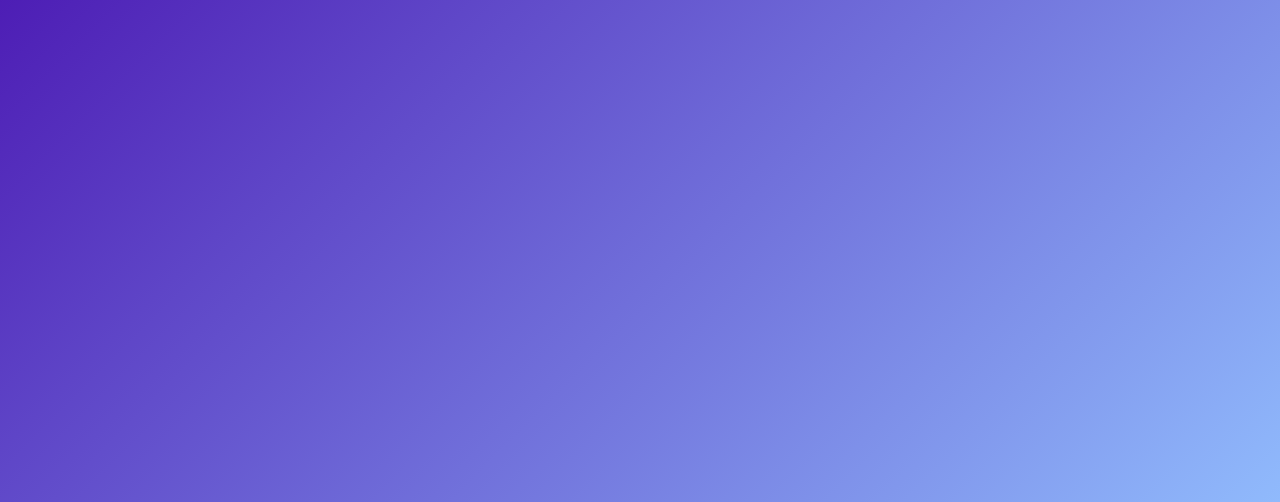
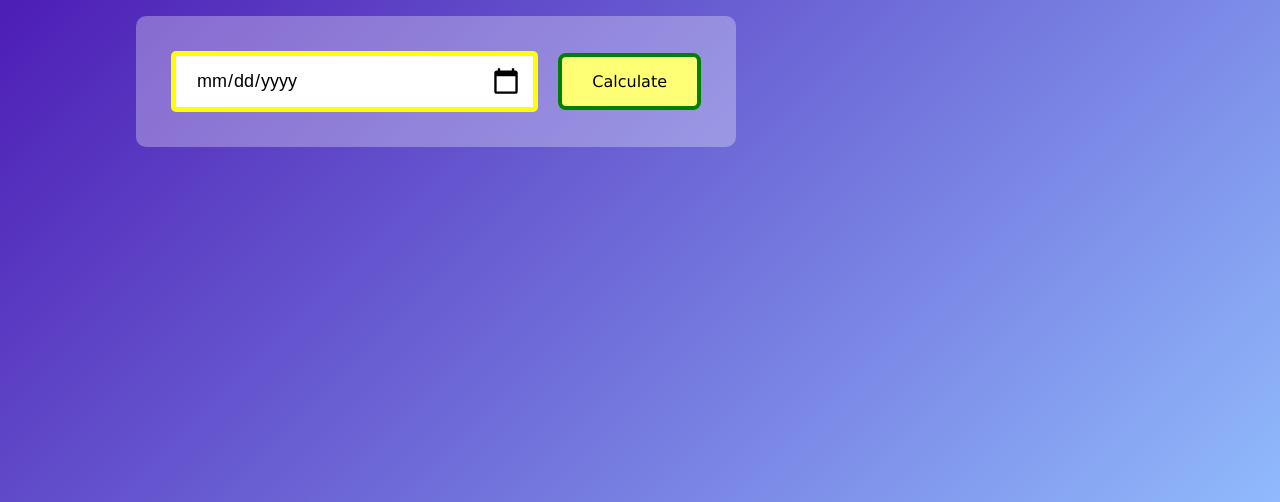
Before and after one commit to SuryanshShukla1002/Age-Calculator, a plain HTML site: page index.html in a window 1280 px wide. Shown: the part 298-800 px from the top of the page. Drawn offline with Linux system fonts and the light colour scheme.

Commit message:
Styling portion

```diff
--- a/style.css
+++ b/style.css
@@ -23,3 +23,49 @@
 .calculator h1 span{
     color: yellow;
 }
+.input-box{
+    margin: 40px 0;
+    padding: 35px;
+    border-radius: 10px;
+    background: rgba(255,255,255,0.3);
+    display: flex;
+    align-items: center;
+}
+.input-box input{
+    flex: 1;
+    margin-right: 20px;
+    padding: 14px 20px;
+    border: 5px solid yellow;
+    outline: 0;
+    font-size: 18px;
+    border-radius: 5px;
+    position: relative;
+}
+.input-box button{
+    background: #ffff76 ;
+    border: 4px solid green;
+    outline: 0;
+    padding: 15px 30px;
+    border-radius: 8px;
+    color:black;
+    cursor: pointer;
+    font-size: 16px;
+    font-family: 'Lucida Sans', 'Lucida Sans Regular', 'Lucida Grande', 'Lucida Sans Unicode', Geneva, Verdana, sans-serif;
+}
+.input-box button:hover{
+    background: pink;
+    color: red;
+}
+.input-box input::-webkit-calendar-picker-indicator{
+    top: 0;
+    left: 0;
+    right: 0;
+    bottom: 0;
+    width: auto;
+    position: absolute;
+    background-position: calc(100% - 10px);
+    background-size: 30px;
+    cursor: pointer;
+    height: auto;
+
+}
```
